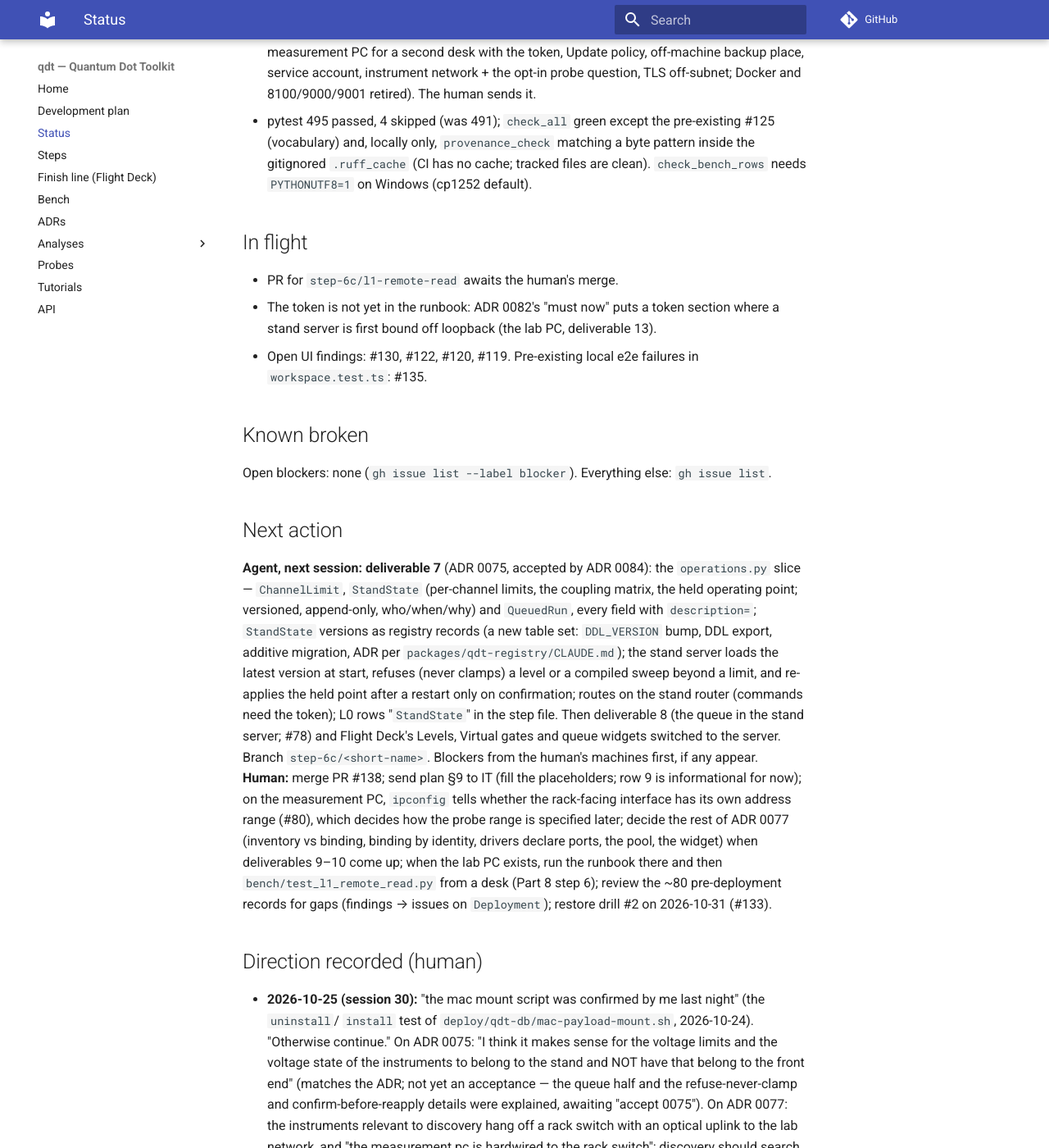
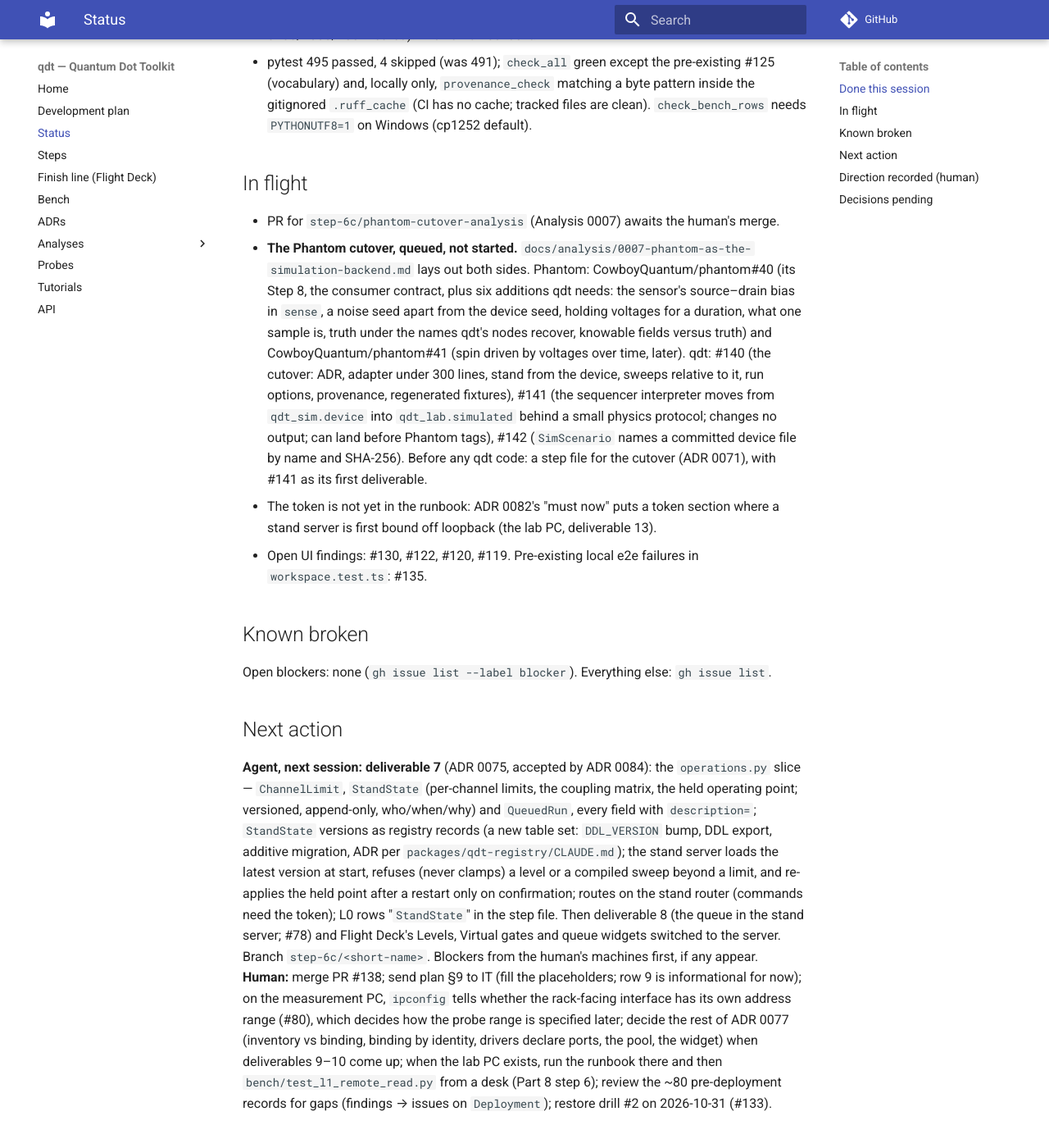
Before and after one commit to CowboyQuantum/qdt, an MkDocs documentation site: the page built from docs/STATUS.md, in a window 1280 px wide and 1400 px high, scrolled down 1279 px. Shown: the whole window at 82% size. Built offline with MkDocs 1.6.1 and Material for MkDocs 9.7.7, drawn with Linux system fonts in a browser that asks for light colours; comment, search, counter and statistics services are not loaded; some of the changed text lies outside the part shown.

Commit message:
docs(status): the Phantom cutover queued (Analysis 0007, issues in both repositories); the human's direction of 2026-10-27
Co-Authored-By: Claude Opus 5.5 <noreply@anthropic.com>

```diff
--- a/docs/STATUS.md
+++ b/docs/STATUS.md
@@ -8,10 +8,11 @@
 deliverables 2 (code half), 3, 4, 5 in L0; **deliverable 1 rehearsed end to end** on the human's personal
 PC and Mac (runbook Parts 1–10, 2026-10-23/24, `bench/reports/2026-10-24-step6c.md`); **this session: the
 L1 rows scripted (`bench/test_l1_remote_read.py`), deliverable 6 (plan §9) written, deliverable 12 (#77)
-done, ADR 0075 accepted (ADR 0084).** Steps 0–6 and 6b are DONE. Milestone `Deployment`.
-**Branch:** `step-6c/l1-remote-read` (PR against `main`; the human merges). Merged before this session:
-#134, #136 (the command token).
-**Last session:** 2026-10-25 (session 30), no bench.
+done, ADR 0075 accepted (ADR 0084); a detour on 2026-10-27: Analysis 0007, Phantom as the simulation
+backend, with issues in both repositories.** Steps 0–6 and 6b are DONE. Milestone `Deployment`.
+**Branch:** `step-6c/phantom-cutover-analysis` (PR against `main`; the human merges). Merged in this
+session: #138 (L1 remote read), #139 (ADR 0084).
+**Last session:** 2026-10-25 to 2026-10-27 (session 30), no bench.
 
 ## Done this session
 - **`bench/test_l1_remote_read.py`** (`PLANNED_BY` the step file): the runbook's Part 8 as a pytest run.
@@ -42,7 +43,17 @@ done, ADR 0075 accepted (ADR 0084).** Steps 0–6 and 6b are DONE. Milestone `De
   cache; tracked files are clean). `check_bench_rows` needs `PYTHONUTF8=1` on Windows (cp1252 default).
 
 ## In flight
-- PR for `step-6c/l1-remote-read` awaits the human's merge.
+- PR for `step-6c/phantom-cutover-analysis` (Analysis 0007) awaits the human's merge.
+- **The Phantom cutover, queued, not started.** `docs/analysis/0007-phantom-as-the-simulation-backend.md`
+  lays out both sides. Phantom: CowboyQuantum/phantom#40 (its Step 8, the consumer contract, plus six
+  additions qdt needs: the sensor's source–drain bias in `sense`, a noise seed apart from the device seed,
+  holding voltages for a duration, what one sample is, truth under the names qdt's nodes recover, knowable
+  fields versus truth) and CowboyQuantum/phantom#41 (spin driven by voltages over time, later). qdt: #140
+  (the cutover: ADR, adapter under 300 lines, stand from the device, sweeps relative to it, run options,
+  provenance, regenerated fixtures), #141 (the sequencer interpreter moves from `qdt_sim.device` into
+  `qdt_lab.simulated` behind a small physics protocol; changes no output; can land before Phantom tags),
+  #142 (`SimScenario` names a committed device file by name and SHA-256). Before any qdt code: a step file
+  for the cutover (ADR 0071), with #141 as its first deliverable.
 - The token is not yet in the runbook: ADR 0082's "must now" puts a token section where a stand server
   is first bound off loopback (the lab PC, deliverable 13).
 - Open UI findings: #130, #122, #120, #119. Pre-existing local e2e failures in `workspace.test.ts`: #135.
@@ -70,6 +81,13 @@ the ~80 pre-deployment records for gaps (findings → issues on `Deployment`); r
 (#133).
 
 ## Direction recorded (human)
+- **2026-10-27 (session 30, detour):** "now that phantom is more built out, I want you to prepare for using
+  that as the backend simulation rather than qdt-sim. Take a look at that repo and lay out what needs to be
+  done (in qdt and phantom from an interface perspective)." Then, on the four open questions: "move the
+  sequencer interpreter into qdt lab as you say. device file makes more sense. Let's hold off on deciding
+  the release cadence. I don't see a decision needed for the simulated stand. write this up as an analysis
+  note with matching issues in both repositories." Recorded as Analysis 0007's answers; the cutover's ADR
+  turns them into decisions.
 - **2026-10-25 (session 30):** "the mac mount script was confirmed by me last night" (the `uninstall`/
   `install` test of `deploy/qdt-db/mac-payload-mount.sh`, 2026-10-24). "Otherwise continue." On ADR 0075:
   "I think it makes sense for the voltage limits and the voltage state of the instruments to belong to the
@@ -119,3 +137,4 @@ All are `decision` issues (`gh issue list --label decision`), plus Step 6c's rem
 ADR 0077 (before deliverables 9–10; its discovery scope is already narrowed by ADR 0084 — direct
 connections now, a configured probe range later once the rack's isolation is known, #80). Settled: ADR
 0075 (ADR 0084, 2026-10-25); how a script gets payload bytes — HTTP from the read server (ADR 0081).
+Held by the human (2026-10-27): Phantom's release cadence against qdt's pin (Analysis 0007, answer 3).
```
